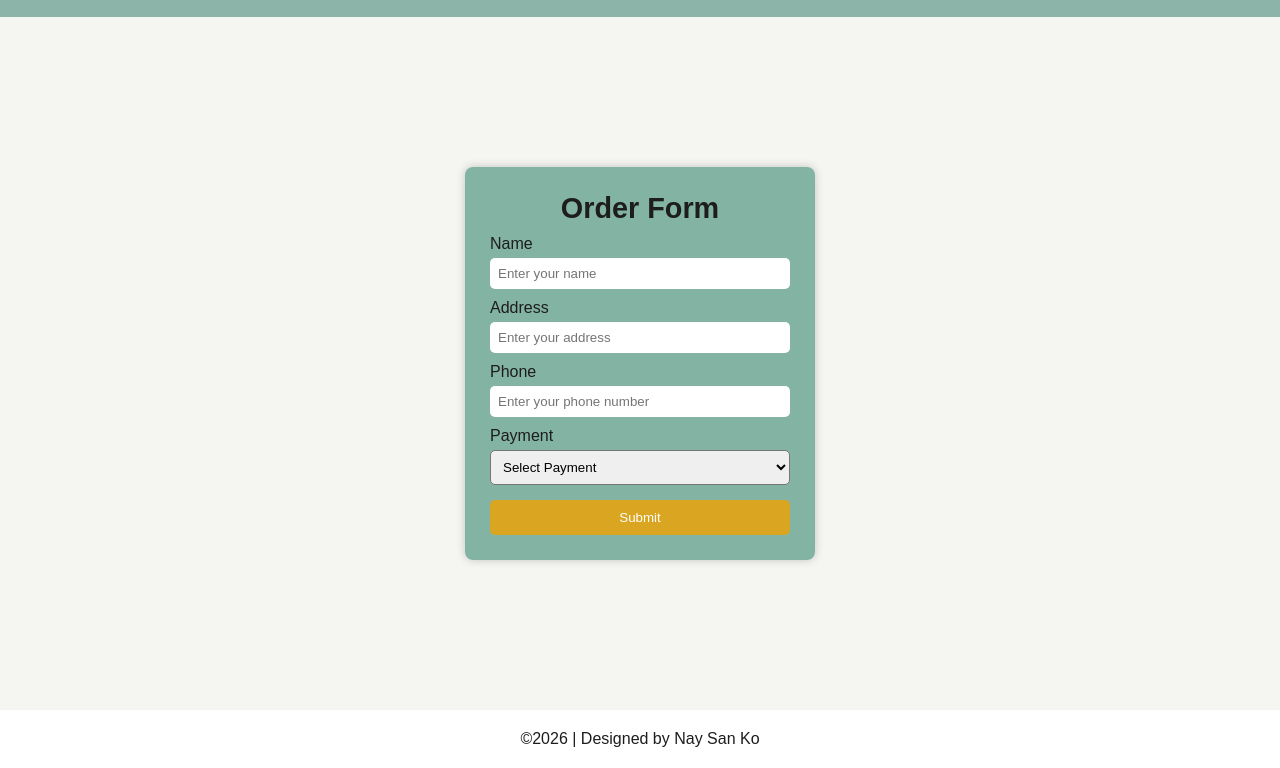
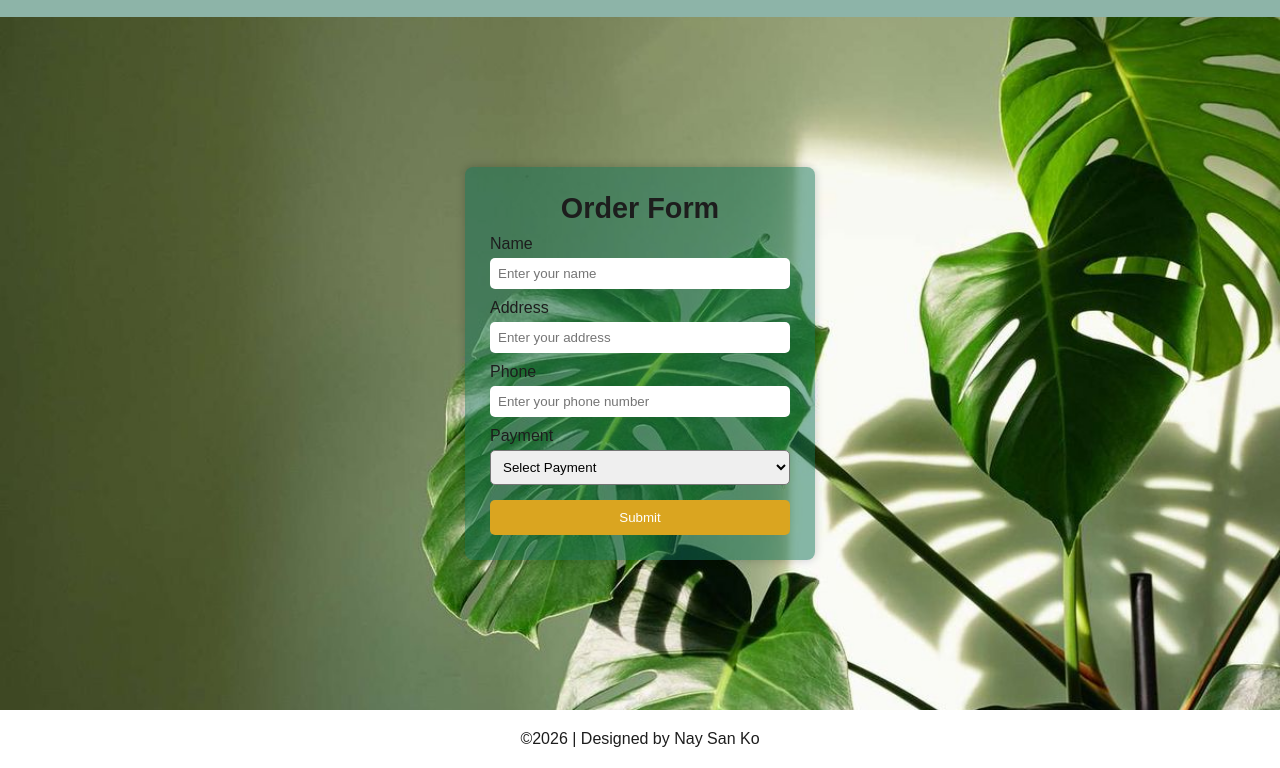
Before and after one commit to nsanko431-wq/indoor-plants, a plain HTML site: page order.html in a window 1280 px wide. Shown: the part 56-824 px from the top of the page. Drawn offline with Linux system fonts and the light colour scheme.

Commit message:
Update order.html

```diff
--- a/order.html
+++ b/order.html
@@ -7,7 +7,7 @@
   <link rel="stylesheet" href="style.css">
   <style>
     body{
-      background-image: url(./image/aa.jpg);
+      background-image: url(aa.jpg);
       background-size: cover;
     }
   </style>
```
